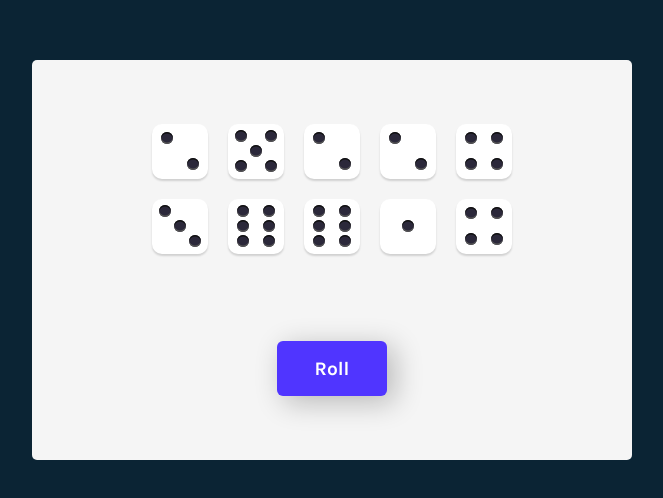
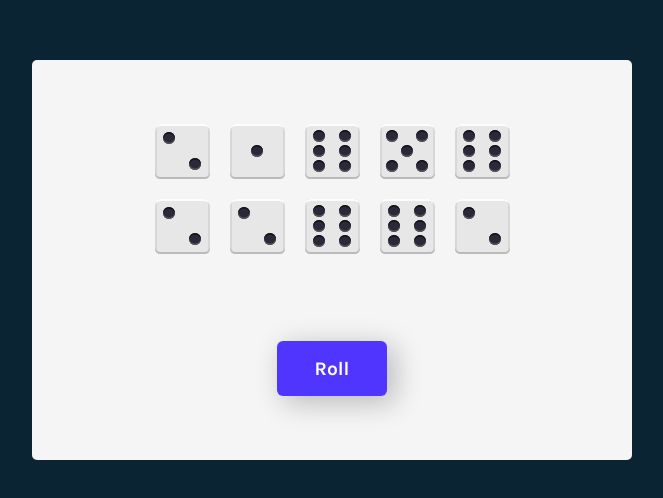
Before and after one commit to TheKlemmerCode/tenzies-react-app, a React (Vite) app: page / in a window 1280 px wide. Shown: the part 140-638 px from the top of the page, without its empty margins (308-971 px from the left). Built offline with nearby package versions, Linux system fonts and the light colour scheme.

Commit message:
Added ability to hold die.

```diff
--- a/src/App.jsx
+++ b/src/App.jsx
@@ -1,30 +1,52 @@
 import { useEffect, useState } from 'react'
 import {nanoid} from "nanoid"
 
+import './assets/css/App.css'
+
 import Die from './assets/components/Die'
-
-import './assets/css/App.css'
 
 function App() {
   const [dice, setDice] = useState(allNewDice())
 
   function allNewDice() {
-      const newDice = []
-      for (let i = 0; i < 10; i++) {
-          newDice.push({
-            value: Math.ceil(Math.random() * 6),
-            isHeld: false,
-            id: nanoid()
-          })
+    const newDice = []
+    for (let i = 0; i < 10; i++) {
+        newDice.push(newDie())
       }
-      return newDice
+    return newDice
+  }
+
+
+  function newDie() {
+    return {
+      value: Math.ceil(Math.random() * 6),
+      isHeld: false,
+      id: nanoid()
+    }
   }
 
   function rollDice() {
-    setDice(allNewDice)
+    setDice(oldDice => oldDice.map(die => {
+      return die.isHeld ? die : newDie()
+    }))
   }
 
-  const diceElements = dice.map(die => <Die key={die.id} value={die.value} />)
+  function holdDie(id) {
+    setDice(oldDice => oldDice.map(die => {
+      return die.id === id ? {...die, isHeld: !die.isHeld} : die
+    }))
+  }
+
+  const diceElements = dice.map(die => {
+    return (
+      <Die
+        holdDie={() => holdDie(die.id)}
+        isHeld={die.isHeld}
+        key={die.id}
+        value={die.value}
+      />
+    )
+  })
 
   return (
       <main>
--- a/src/assets/components/Die.jsx
+++ b/src/assets/components/Die.jsx
@@ -1,9 +1,8 @@
 import '../css/Die.css'
 
-function Die({ value }) {
+function Die({ holdDie, isHeld, value }) {
     return (
-        <div className='die-face'>
-            {/*<h2 className="die-number">{value}</h2>*/}
+        <div onClick={holdDie} className={`die-face ${isHeld ? 'die-selected' : 'die-unselected'}`}>
             {Array.from(Array(value), (_, i) => <span key={i} className="pip"> </span>)}
         </div>
     )
--- a/src/assets/css/Die.css
+++ b/src/assets/css/Die.css
@@ -11,10 +11,24 @@
 	width: 55px;
 	height: 55px;
 
-	background-color: #e7e7e7;
-	box-shadow: inset 0 2px white, inset 0 -2px #bbb, inset 2px 0 #d7d7d7,
-		inset -2px 0 #d7d7d7;
 	border-radius: 10%;
+}
+
+.die-selected {
+    background-color: #59E391;
+    ;
+	box-shadow: inset 0 2px #eefcf4,
+                inset 0 -2px #26da6f,
+                inset 2px 0 #46e084,
+		        inset -2px 0 #46e084;
+}
+
+.die-unselected {
+    background-color: #e7e7e7;
+	box-shadow: inset 0 2px #fdfdfd,
+                inset 0 -2px #bbb,
+                inset 2px 0 #d7d7d7,
+		        inset -2px 0 #d7d7d7;
 }
 
 .pip {
```
Also changed, not shown: 1 other file (tests, documents, lock files or other folders).
